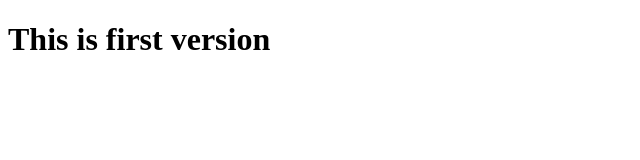
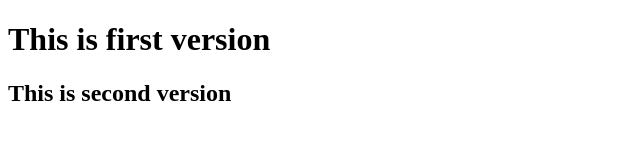
Before and after one commit to sarozRai/project-git, a plain HTML site: page index.html in a window 1280 px wide. Shown: the whole page, without its empty margins (0-640 px from the left). Drawn offline with Linux system fonts and the light colour scheme.

Commit message:
Second Version

```diff
--- a/index.html
+++ b/index.html
@@ -7,5 +7,6 @@
   </head>
   <body>
     <h1>This is first version</h1>
+    <h2>This is second version</h2>
   </body>
 </html>
```
